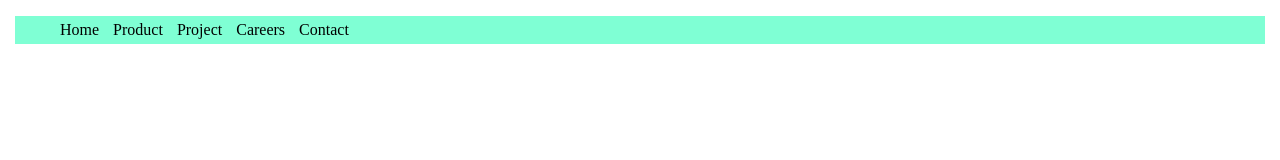
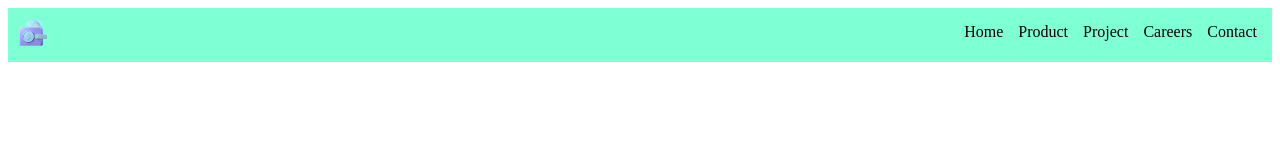
Before and after one commit to mdavindarinaldy/fgo24-dom-navbar, a website: page index.html in a window 1280 px wide. Drawn offline with Linux system fonts and the light colour scheme.

Commit message:
feat: utilizing flexbox to make a navbar

```diff
--- a/index.html
+++ b/index.html
@@ -5,45 +5,47 @@
     <meta name="viewport" content="width=device-width, initial-scale=1.0">
     <title>Navigation Bar</title>
     <style>
+        .navbar {
+            display: flex;
+            justify-content: space-between;
+            background-color: aquamarine;
+            padding: 10px;
+        }
+        nav, ul {
+            display: flex;
+            gap: 15px;
+        }
         @media (min-width: 768px) {
-            li {
-                display: block;
+            .navbar, nav, ul {
+                flex-direction: row;
             }
         }
-        @media (min-width: 1024px) {
-            li {
-                display: inline-block;
+        @media (max-width: 768px) {
+            .navbar, nav, ul {
+                flex-direction: column;
             }
         }
-        li {
+        ul {
+            list-style: none;
+            margin: 0;
             padding: 5px;
         }
-        ul {
-            box-sizing: border-box;
-            height: max-content;
-            width: max-content;
-            list-style: none;
+        a {
+            text-decoration: none;
+            color: black;
         }
         li:hover {
             background-color: aliceblue;
-            margin-bottom: -3px;
             border-bottom: 3px solid blue;
-        }
-        nav {
-            margin-left: 15px;
-            margin-right: 15px;
-            background-color: aquamarine;
-        }
-        body {
-            margin: 0px;
-        }
-        a {
-            color: black;
-            text-decoration: none;
+            margin: -3px
         }
     </style>
 </head>
 <body>
+    <div class="navbar">
+        <div>
+            <img src="./logo.png" alt="logo" width="30px" height="30px">
+        </div>
         <nav>
             <ul>
                 <li><a href="#">Home</a></li>
@@ -53,5 +55,6 @@
                 <li><a href="#">Contact</a></li>
             </ul>
         </nav>
+    </div>
 </body>
 </html>
--- a/package.json
+++ b/package.json
@@ -3,7 +3,7 @@
   "version": "1.0.0",
   "main": "index.js",
   "scripts": {
-    "test": "echo \"Error: no test specified\" && exit 1"
+    "dev": "live-server"
   },
   "keywords": [],
   "author": "",
```
Also changed, not shown: logo.png (added). Lines whose indentation alone changed are shown as unchanged.
